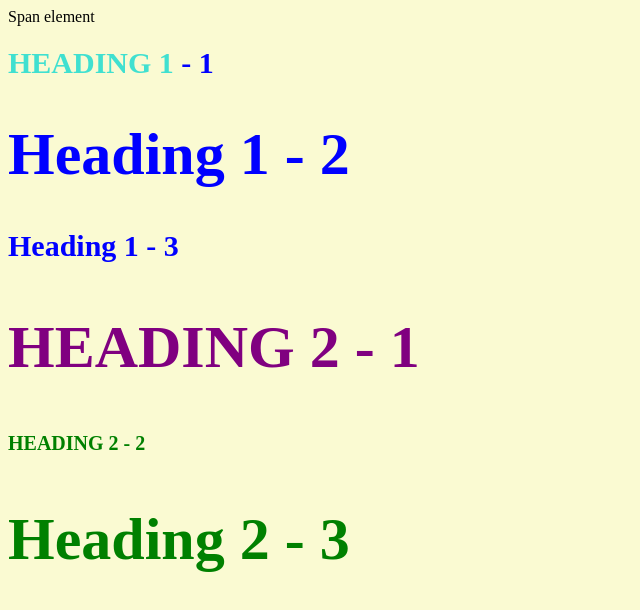
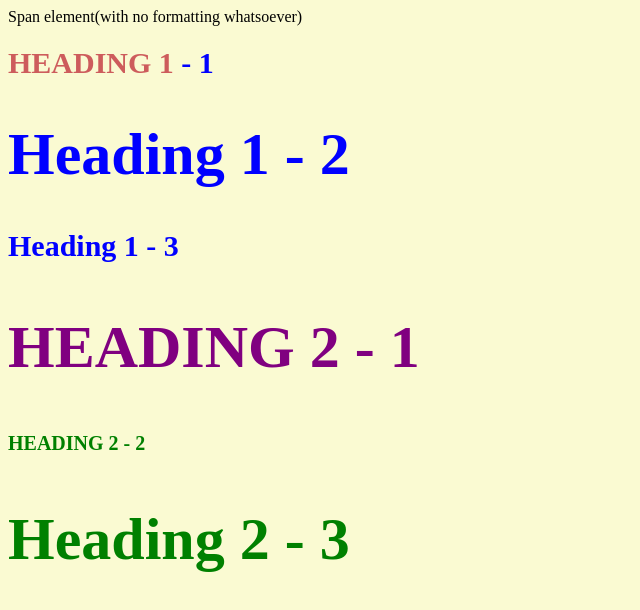
Before and after one commit to LGNDx/HTML-Testing, a plain HTML site: page style-test.html in a window 1280 px wide. Shown: the whole page, without its empty margins (0-640 px from the left). Drawn offline with Linux system fonts and the light colour scheme.

Commit message:
more css editing

```diff
--- a/css/test.css
+++ b/css/test.css
@@ -26,5 +26,5 @@ h1{
 	}
 
 	h1 span{
-		color: turquoise;
+		color: indianred;
 	}
--- a/style-test.html
+++ b/style-test.html
@@ -5,7 +5,7 @@
 	<link rel="stylesheet" type="text/css" href="css/test.css">
 </head>
 <body>
-	<span>Span element</span>
+	<span>Span element(with no formatting whatsoever)</span>
 	<h1 class="uppercase"><span>Heading 1</span> - 1</h1>
 	<h1 class="big">Heading 1 - 2</h1>
 	<h1>Heading 1 - 3</h1>
```
